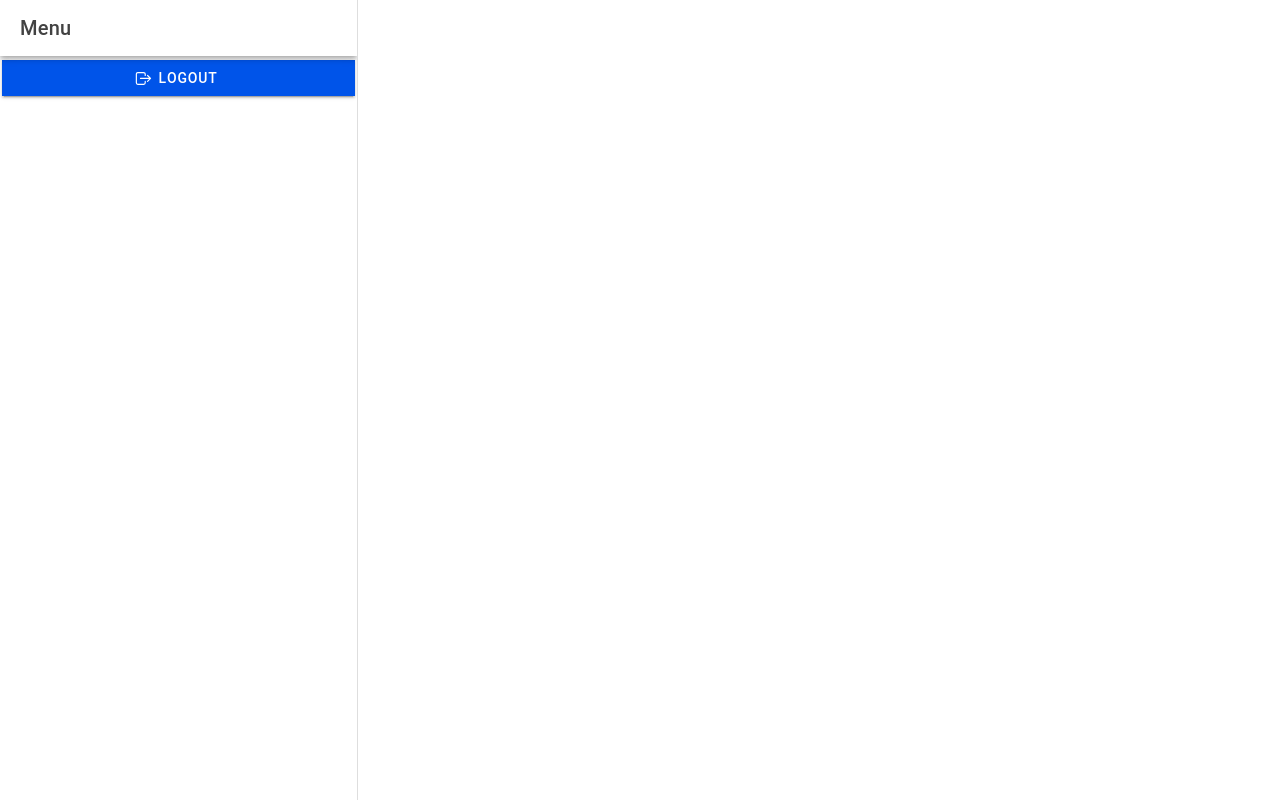
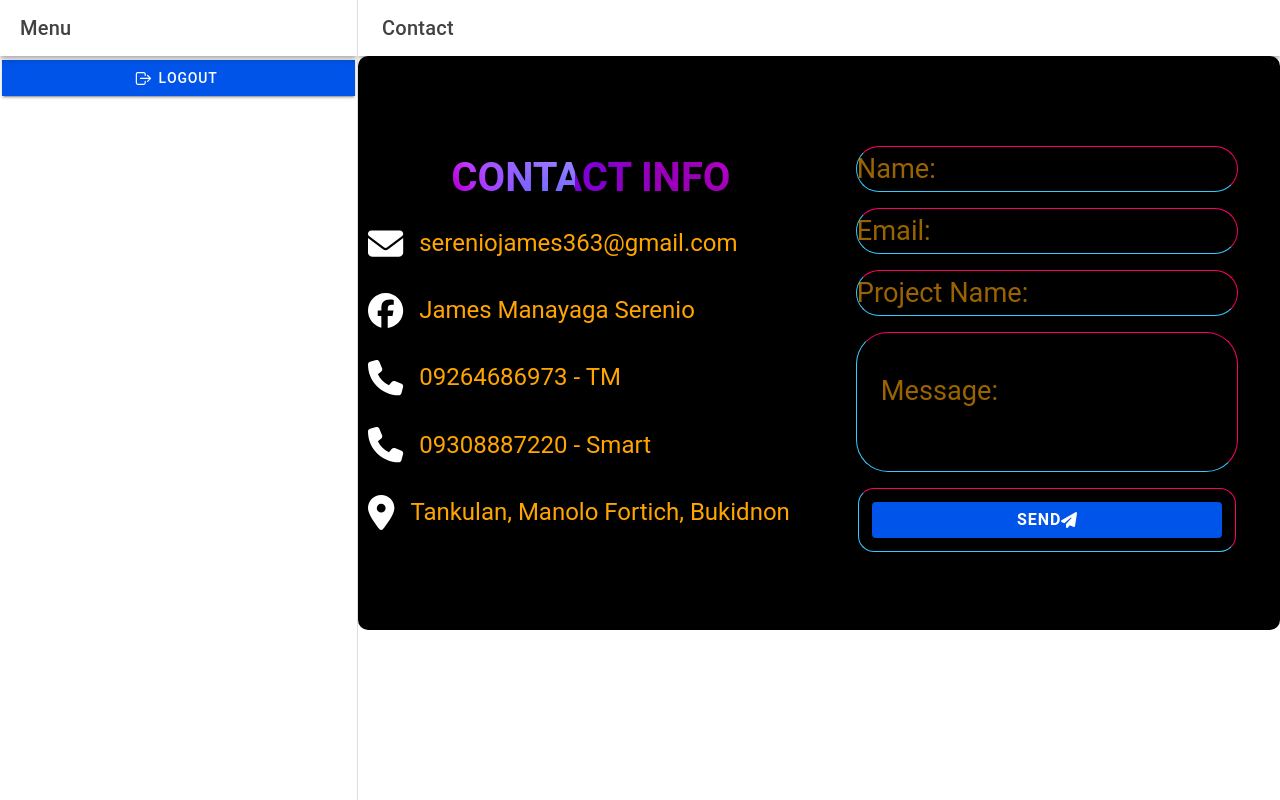
Before and after one commit to JamesSerenio/it35-lab, a React (Vite) app: page /it35-lab/app/Contact in a window 1280 px wide. Built offline with nearby package versions, Linux system fonts and the light colour scheme.

Commit message:
added contact.tsx and css

```diff
--- a/package.json
+++ b/package.json
@@ -20,6 +20,9 @@
     "@capacitor/haptics": "7.0.0",
     "@capacitor/keyboard": "7.0.0",
     "@capacitor/status-bar": "7.0.0",
+    "@fortawesome/free-brands-svg-icons": "^6.7.2",
+    "@fortawesome/free-solid-svg-icons": "^6.7.2",
+    "@fortawesome/react-fontawesome": "^0.2.2",
     "@ionic/react": "^8.4.3",
     "@ionic/react-router": "^8.4.3",
     "@types/react-router": "^5.1.20",
--- a/src/pages/About.tsx
+++ /dev/null
@@ -1,28 +0,0 @@
-import {
-    IonButtons,
-      IonContent,
-      IonHeader,
-      IonMenuButton,
-      IonPage,
-      IonTitle,
-      IonToolbar
-  } from '@ionic/react';
-
-  const About: React.FC = () => {
-    return (
-      <IonPage>
-        <IonHeader>
-          <IonToolbar>
-            <IonButtons slot='start'>
-              <IonMenuButton></IonMenuButton>
-            </IonButtons>
-            <IonTitle>About</IonTitle>
-          </IonToolbar>
-        </IonHeader>
-        <IonContent fullscreen>
-        </IonContent>
-      </IonPage>
-    );
-  };
-
-  export default About;
--- /dev/null
+++ b/src/pages/Contact.tsx
@@ -0,0 +1,103 @@
+import pGif from "../assets/p.gif";
+import React from "react";
+import {
+  IonButtons,
+  IonContent,
+  IonHeader,
+  IonMenuButton,
+  IonPage,
+  IonTitle,
+  IonToolbar,
+  IonGrid,
+  IonRow,
+  IonCol,
+  IonInput,
+  IonButton,
+  IonTextarea,
+} from "@ionic/react";
+import { FontAwesomeIcon } from "@fortawesome/react-fontawesome";
+import {
+  faEnvelope,
+  faPhone,
+  faMapMarkerAlt,
+  faPaperPlane,
+} from "@fortawesome/free-solid-svg-icons";
+import { faFacebook } from "@fortawesome/free-brands-svg-icons";
+import "../styles/contact.css";
+
+const About: React.FC = () => {
+  return (
+    <IonPage>
+      <IonHeader>
+        <IonToolbar>
+          <IonButtons slot="start">
+            <IonMenuButton></IonMenuButton>
+          </IonButtons>
+          <IonTitle>Contact</IonTitle>
+        </IonToolbar>
+      </IonHeader>
+
+      <IonContent fullscreen>
+        <div className="contact">
+          <IonGrid>
+            <IonRow className="row">
+              {/* Contact Info */}
+              <IonCol size="12" sizeMd="6" className="content">
+                <h3 className="title">Contact Info</h3>
+                <div className="info">
+                  <h3>
+                    <FontAwesomeIcon icon={faEnvelope} />
+                    <a href="mailto:sereniojames363@gmail.com">
+                      sereniojames363@gmail.com
+                    </a>
+                  </h3>
+                  <h3>
+                    <FontAwesomeIcon icon={faFacebook} />
+                    <a
+                      href="https://www.facebook.com/JamesManayagaSerenio"
+                      target="_blank"
+                      rel="noopener noreferrer"
+                    >
+                      James Manayaga Serenio
+                    </a>
+                  </h3>
+                  <h3>
+                    <FontAwesomeIcon icon={faPhone} /> 09264686973 - TM
+                  </h3>
+                  <h3>
+                    <FontAwesomeIcon icon={faPhone} /> 09308887220 - Smart
+                  </h3>
+                  <h3>
+                    <FontAwesomeIcon icon={faMapMarkerAlt} />
+                    <a
+                      href="https://www.google.com/maps?q=Tankulan,Manolo+Fortich,Bukidnon"
+                      target="_blank"
+                      rel="noopener noreferrer"
+                    >
+                      Tankulan, Manolo Fortich, Bukidnon
+                    </a>
+                  </h3>
+                </div>
+              </IonCol>
+
+              {/* Contact Form */}
+              <IonCol size="12" sizeMd="6">
+                <form id="contactForm" action="submit_form.php" method="post">
+                  <IonInput className="box" name="name" placeholder="Name:" required></IonInput>
+                  <IonInput className="box" name="email" type="email" placeholder="Email:" required></IonInput>
+                  <IonInput className="box" name="project_name" placeholder="Project Name:" required></IonInput>
+                  <IonTextarea className="box message" name="message" placeholder="Message:" required></IonTextarea>
+                  <IonButton expand="block" className="btn" type="submit">
+                    Send <FontAwesomeIcon icon={faPaperPlane} />
+                  </IonButton>
+                </form>
+              </IonCol>
+            </IonRow>
+          </IonGrid>
+        </div>
+      </IonContent>
+    </IonPage>
+  );
+};
+
+export default About;
--- a/src/pages/Menu.tsx
+++ b/src/pages/Menu.tsx
@@ -17,13 +17,13 @@ import {
   import {homeOutline, logOutOutline, rocketOutline} from 'ionicons/icons';
 import { Redirect, Route } from 'react-router';
 import Home from './Home';
-import About from './About';
 import Details from './Details';
+import Contact from './Contact';
 
   const Menu: React.FC = () => {
     const path = [
         {name:'Home', url: '/it35-lab/app/Home', icon: homeOutline},
-        {name:'About', url: '/it35-lab/app/About', icon: rocketOutline},
+        {name:'Contact', url: '/it35-lab/app/Contact', icon: rocketOutline},
     ]
 
     return (
@@ -59,7 +59,7 @@ import Details from './Details';
                 <IonRouterOutlet id="main">
                     <Route exact path="/it35-lab/app/Home" component={Home} />
                     <Route exact path="/it35-lab/app/Home/Details" component={Details} />
-                    <Route exact path="/it35-lab/app/About" component={About} />
+                    <Route exact path="/it35-lab/app/Contact" component={Contact} />
 
                     <Route exact path="/it35-lab/app">
                         <Redirect to="/it35-lab/app/Home"/>
--- /dev/null
+++ b/src/styles/contact.css
@@ -0,0 +1,113 @@
+.contact{
+    background: #000;
+    border-radius: 10px;
+    box-shadow: 0px 4px 10px rgba(255, 255, 255, 0.2);
+}
+.contact .row {
+    display: flex;
+    align-items: center;
+    justify-content: center;
+    flex-wrap: wrap;
+
+}
+
+.contact .row .content {
+    flex: 1 1 30rem;
+    text-align: center;
+}
+
+.contact .row form {
+    flex: 1 1 45rem;
+    padding: 2rem;
+    margin: 2rem 0;
+    background: rgba(0, 0, 0, 0.2);
+    border-radius: 1rem;
+}
+
+.contact .row form .box {
+    padding: 1.2rem;
+    margin: 0.8rem 0;
+    font-size: 1.2rem;
+    width: 100%;
+    border: 1px solid #3cf;
+    color: orange;
+    background: transparent;
+    border-radius: 0.8rem;
+
+}
+
+.contact .btn {
+    background: transparent;
+    background-image: linear-gradient(45deg, #f06, #3cf);
+    font-weight: bold;
+    text-transform: uppercase;
+    border-radius: 1rem;
+    font-size: 1rem;
+    padding: 0.8rem;
+    color: white;
+    border: none;
+}
+.contact .row .content .title {
+    text-transform: uppercase;
+    font-size: 2.5rem;
+    font-weight: bold;
+    background: url('../assets/p.gif') repeat-x;
+    -webkit-text-fill-color: transparent;
+    -webkit-background-clip: text;
+    animation: higuys 6s linear infinite;
+}
+
+.contact .row .content .info h3 {
+    display: flex;
+    align-items: center;
+    font-size: 1.5rem;
+    color: orange;
+    padding: 0.5rem 0;
+    font-weight: normal;
+}
+.contact .row form .box {
+    padding: 1.5rem;
+    margin: 1rem 0;
+    text-transform: none;
+    font-size: 1.7rem;
+    width: 100%;
+    border-radius: 2rem;
+    border-top: 0.1rem solid #f06;
+    border-left: 0.1rem solid #3cf;
+    border-right: 0.1rem solid #f06;
+    border-bottom: 0.1rem solid #3cf;
+    color: orange;
+    background: transparent;
+}
+.contact .btn{
+    border-radius: 2rem;
+    border-top: 0.1rem solid #f06;
+    border-left: 0.1rem solid #3cf;
+    border-right: 0.1rem solid #f06;
+    border-bottom: 0.1rem solid #3cf;
+    background: transparent;
+    color: #fff;
+    border-radius: 1rem;
+    font-size: medium;
+}
+
+@keyframes higuys {
+    0%, 10%, 100% {
+        background-position: -33rem 0;
+    }
+    65%, 10% {
+        background-position: 0 0;
+    }
+}
+
+.contact .info h3 a {
+    color: orange;
+    text-decoration: none;
+}
+
+
+.contact .info h3 svg {
+    margin-right: 1rem;
+    font-size: 2.2rem;
+    color: white;
+}
```
Also changed, not shown: src/assets/p.gif (added), 1 other file (tests, documents, lock files or other folders).
